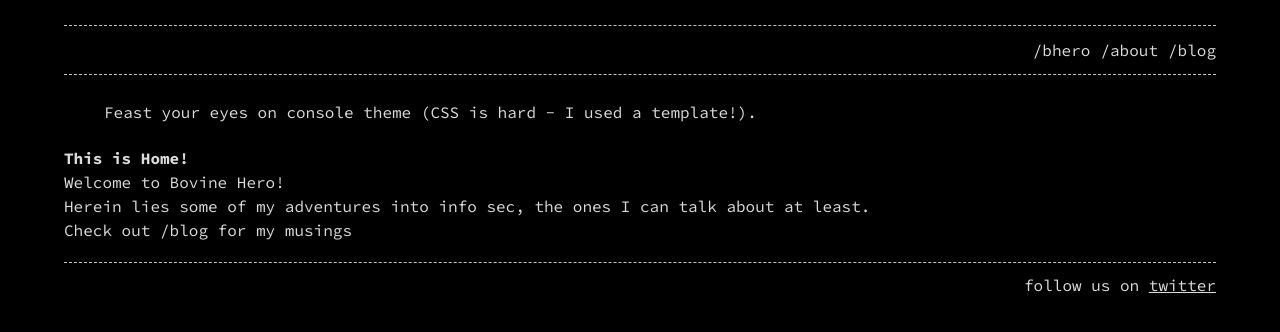
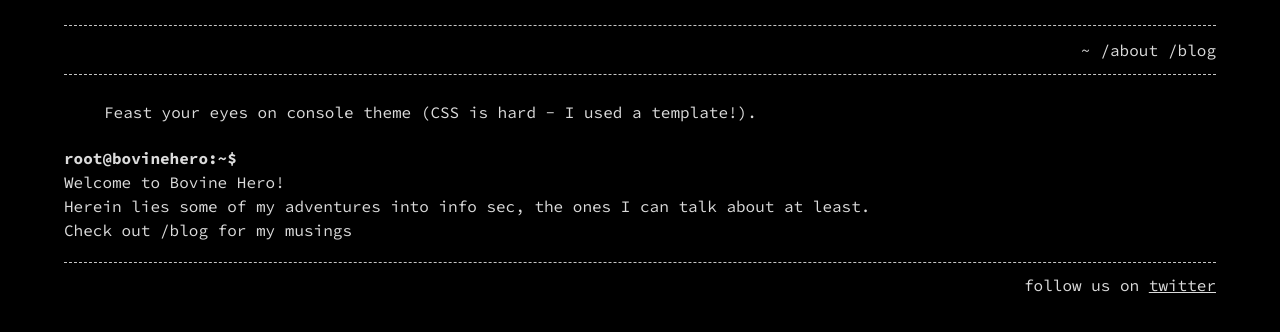
Before and after one commit to bovinehero/bovinehero.github.io, a Jekyll site: the page built from index.md, in a window 1280 px wide. Shown: the top 332 px of the page. Built offline with Jekyll 4.4.1, drawn with Linux system fonts in a browser that asks for light colours.

Commit message:
directory formatting

```diff
--- a/_layouts/default.html
+++ b/_layouts/default.html
@@ -9,6 +9,8 @@
       {%- include header.html -%}
 
     <main>
+      <blockquote>{{ page.motd }}</blockquote>
+      <h1>root@bovinehero:{{ page.title }}$</h1>
       {{ content }}
     </main>
 
--- a/_sass/dark.scss
+++ b/_sass/dark.scss
@@ -11,5 +11,4 @@ $selection-background: rgba(219,219,219,0.99) !default;
 $selection-text:       #000 !default;
 $background-color:     #000 !default;
 
-
 @import "base";
--- a/_sass/light.scss
+++ b/_sass/light.scss
@@ -11,5 +11,4 @@ $selection-background: rgba(0,0,0,0.99) !default;
 $selection-text:       #fff !default;
 $background-color:     #fff !default;
 
-
 @import "base";
--- a/index.md
+++ b/index.md
@@ -1,12 +1,9 @@
 ---
-title: /bhero
+title: "~"
 layout: default
 permalink: /
+motd: Feast your eyes on console theme (CSS is hard - I used a template!).
 ---
-
-> Feast your eyes on console theme (CSS is hard - I used a template!).
-
-# This is Home!
 
 Welcome to Bovine Hero!
 
```
Also changed, not shown: _posts/2019-06-06-hello-blog.md (+1 -1 lines), 4 other files.
